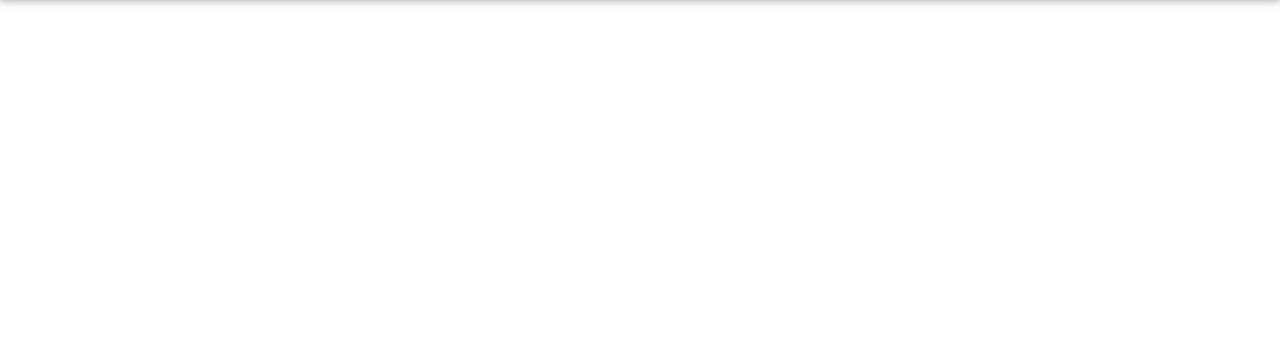
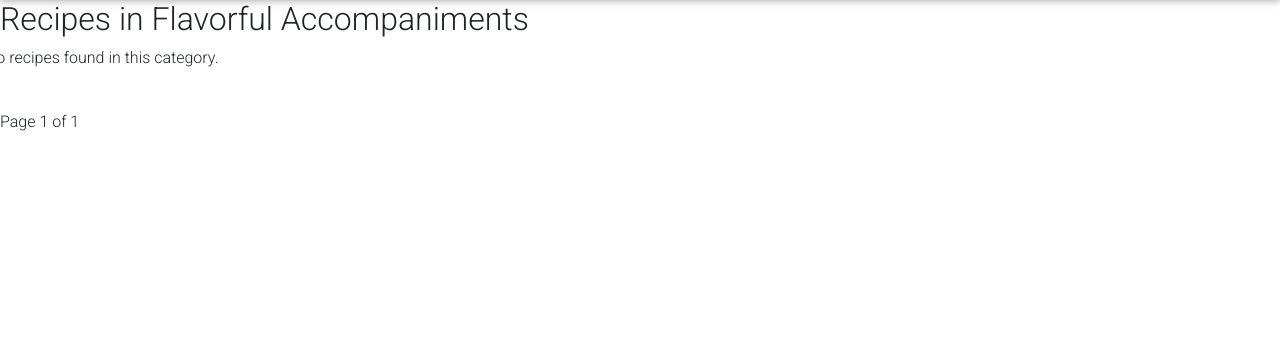
Before and after one commit to JyotiHambir-BC/Annapurna_Food, a Django app: page /recipe/chuttney in a window 1280 px wide. Shown: the part 56-420 px from the top of the page. Run offline with Django 5.2, Linux system fonts and the light colour scheme; data comes from the database, SQL or seed files in the repository; both versions use the stored data as it was after the commit; some libraries are stand-ins or nearby versions.

Commit message:
change the recipe_list html content and add loop for select the recipes for particular category

```diff
--- a/annapurna/customer/templates/customer/recipe_list.html
+++ b/annapurna/customer/templates/customer/recipe_list.html
@@ -1,86 +1,52 @@
 {% extends 'customer/base.html' %}
 
 {% block content %}
+<!-- <h2>{{ category.name }}</h2>
 <div class="card-deck">
-
-    {% for app in appetizers %}
+    {% for recipe in recipes %}
     <div class="card">
-      <a href="{% url 'recipe-list' category.slug %}">
-      <img src="{{ app.image.url }}" class="card-img-top" alt="{{ app.name }}">
+      <img src="{{ recipe.image.url }}" class="card-img-top" alt="{{ recipe.name }}">
       <div class="card-body">
-        <h5 class="card-title">{{ app.name }}</h5>
-        <p class="card-text"></p>
-        <p class="card-text"><small class="text-muted">Last updated 3 mins ago</small></p>
-      </div>
-    </a>
-    </div>
-    {% endfor %}
-
-    {% for snack in snacks %}
-    <div class="card">
-      <img src="..." class="card-img-top" alt="...">
-      <div class="card-body">
-        <h5 class="card-title">{{ snack.name }}</h5>
-        <p class="card-text">Description here</p>
+        <h5 class="card-title">{{ recipe.name }}</h5>
+        <p class="card-text">{{ recipe.description|truncatewords:20 }}</p>
         <p class="card-text"><small class="text-muted">Last updated 3 mins ago</small></p>
       </div>
     </div>
     {% endfor %}
+</div> -->
 
-    {% for dessert in desserts %}
+<h2>Recipes in {{ category.name }}</h2>
+
+<div class="card-deck">
+    {% for recipe in recipes %}
     <div class="card">
-      <img src="..." class="card-img-top" alt="...">
-      <div class="card-body">
-        <h5 class="card-title">{{ dessert.name }}</h5>
-        <p class="card-text">Description here</p>
-        <p class="card-text"><small class="text-muted">Last updated 3 mins ago</small></p>
-      </div>
-    </div>
-    {% endfor %}
-
-    {% for chuttney in chuttney %}
-    <div class="card">
-        <img src="..." class="card-img-top" alt="...">
+        <img src="{{ recipe.image.url }}" class="card-img-top" alt="{{ recipe.name }}">
         <div class="card-body">
-          <h5 class="card-title">{{ chuttney.name }}</h5>
-          <p class="card-text">Description here</p>
-          <p class="card-text"><small class="text-muted">Last updated 3 mins ago</small></p>
+            <h5 class="card-title">{{ recipe.name }}</h5>
+            <p class="card-text">{{ recipe.description }}</p>
         </div>
     </div>
+    {% empty %}
+    <p>No recipes found in this category.</p>
     {% endfor %}
+</div>
 
-    {% for curry in curry %}
-    <div class="card">
-        <img src="..." class="card-img-top" alt="...">
-        <div class="card-body">
-          <h5 class="card-title">{{ curry.name }}</h5>
-          <p class="card-text">Description here</p>
-          <p class="card-text"><small class="text-muted">Last updated 3 mins ago</small></p>
-        </div>
-    </div>
-    {% endfor %}
+<!-- Pagination Controls -->
+<div class="pagination mt-4">
+  <span class="step-links">
+      {% if page_obj.has_previous %}
+          <a href="?page=1">&laquo; first</a>
+          <a href="?page={{ page_obj.previous_page_number }}">previous</a>
+      {% endif %}
 
-    {% for drink in drinks %}
-    <div class="card">
-        <img src="..." class="card-img-top" alt="...">
-        <div class="card-body">
-          <h5 class="card-title">{{ drink.name }}</h5>
-          <p class="card-text">Description here</p>
-          <p class="card-text"><small class="text-muted">Last updated 3 mins ago</small></p>
-        </div>
-    </div>
-    {% endfor %}
+      <span class="current">
+          Page {{ page_obj.number }} of {{ page_obj.paginator.num_pages }}
+      </span>
 
-    {% for rice in rice_dishes %}
-    <div class="card">
-        <img src="..." class="card-img-top" alt="...">
-        <div class="card-body">
-          <h5 class="card-title">{{ rice.name }}</h5>
-          <p class="card-text">Description here</p>
-          <p class="card-text"><small class="text-muted">Last updated 3 mins ago</small></p>
-        </div>
-    </div>
-    {% endfor %}
-
+      {% if page_obj.has_next %}
+          <a href="?page={{ page_obj.next_page_number }}">next</a>
+          <a href="?page={{ page_obj.paginator.num_pages }}">last &raquo;</a>
+      {% endif %}
+  </span>
 </div>
 {% endblock content %}
--- a/annapurna/customer/views.py
+++ b/annapurna/customer/views.py
@@ -1,5 +1,6 @@
 from django.shortcuts import render, get_object_or_404
 from django.views import View
+from django.core.paginator import Paginator
 from .models import RecipeItem, Category
 
 class Index(View):
@@ -19,6 +20,12 @@
     def get(self, request, category_slug):
         # Get the category based on the slug
         category = get_object_or_404(Category, slug=category_slug)
+        all_recipes = RecipeItem.objects.filter(category=category)
+
+        # Pagination: 6 recipes per page
+        paginator = Paginator(all_recipes, 6)
+        page_number = request.GET.get('page')
+        page_obj = paginator.get_page(page_number)
 
          # Filter RecipeItems based on the selected category
         recipes = RecipeItem.objects.filter(category=category)
@@ -26,6 +33,7 @@
         context = {
             'category': category,
             'recipes': recipes,
+            'page_obj': page_obj,
         }
 
 
```
Also changed, not shown: annapurna/customer/admin.py (+7 -1 lines), annapurna/db.sqlite3.
